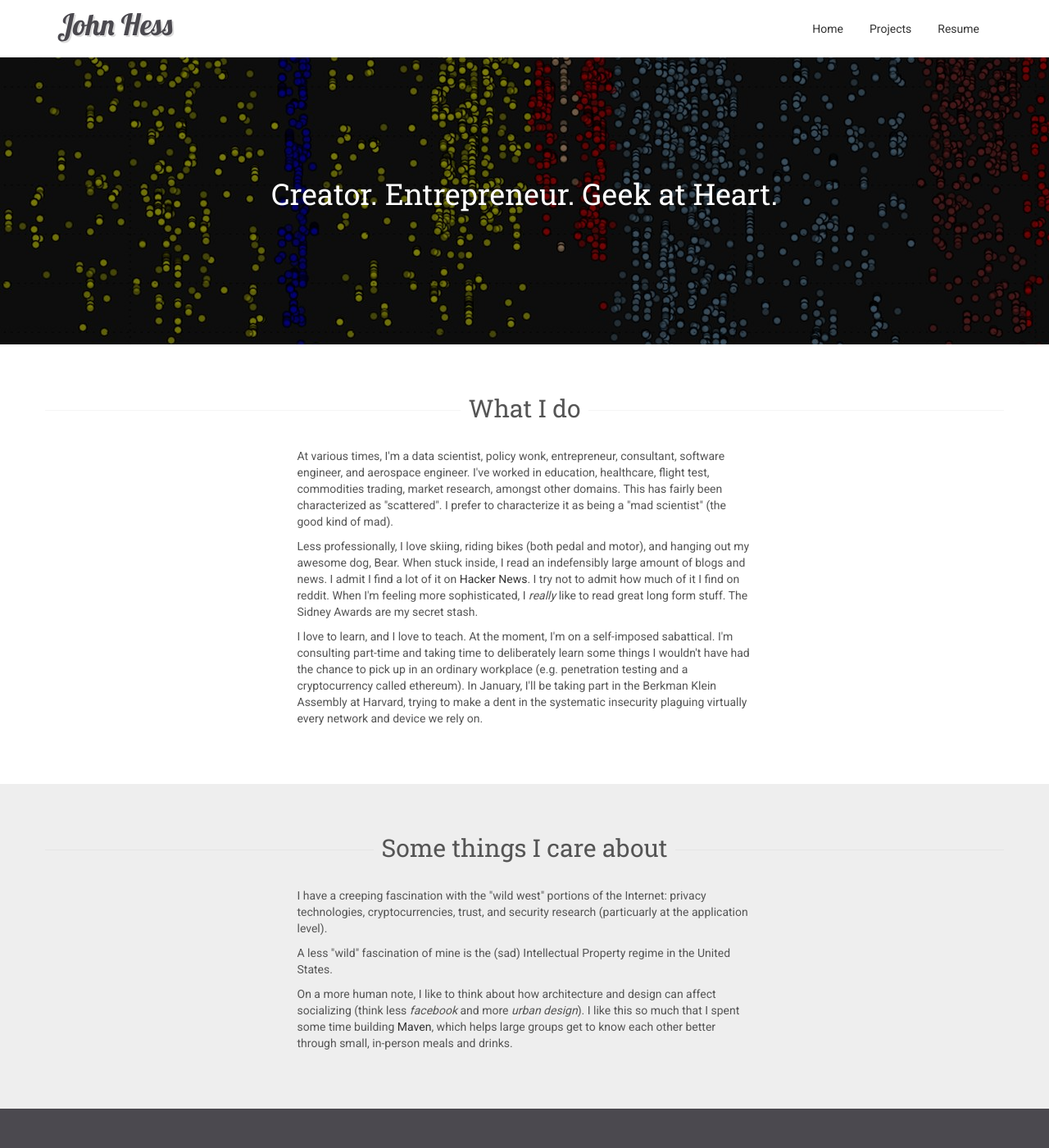
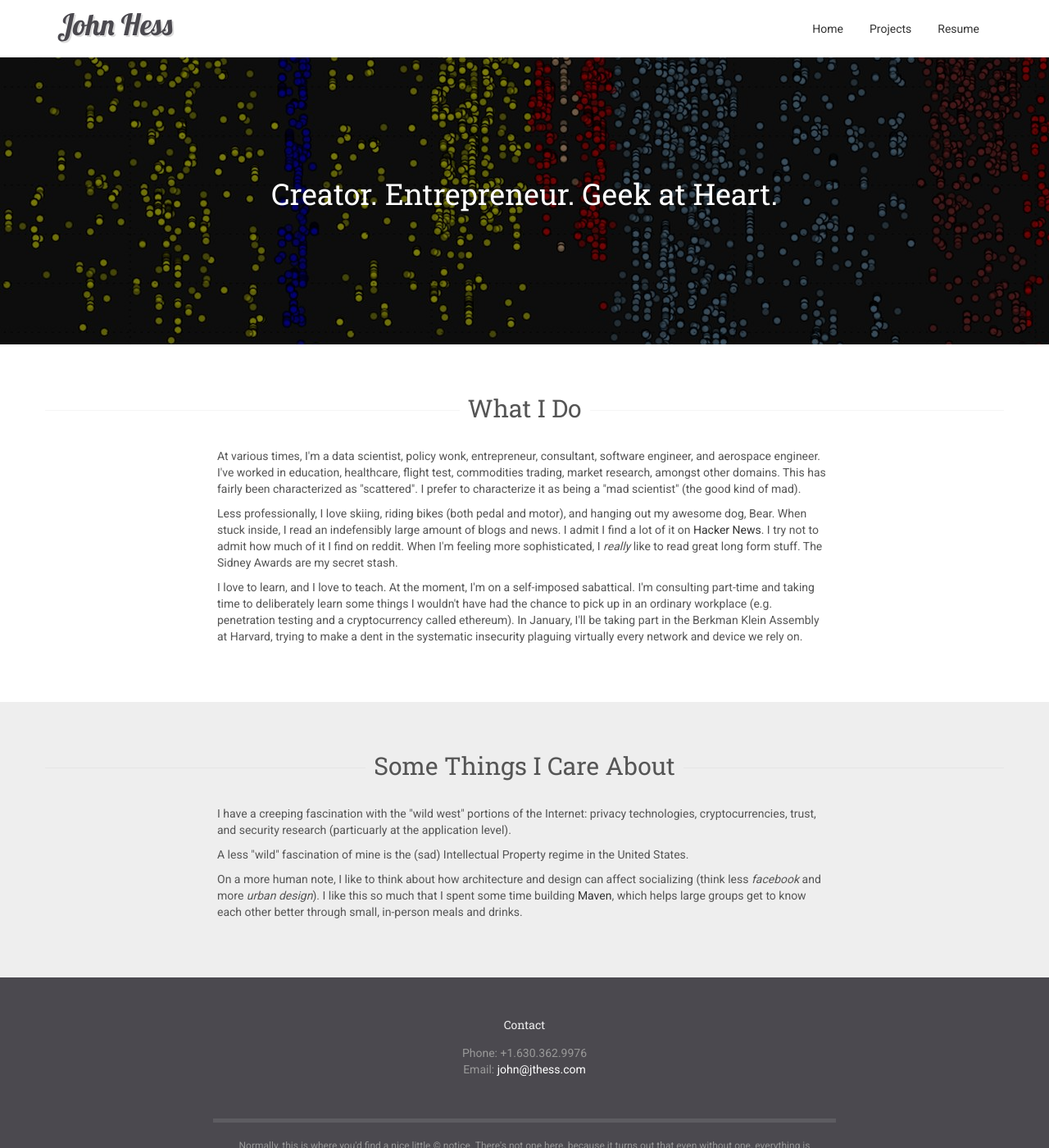
Before and after one commit to johnhess/jthess.com, a Jekyll site: the page built from index.html, in a window 1280 px wide and 1400 px high. Shown: the whole window at 82% size. Built offline with Jekyll 4.4.1, drawn with Linux system fonts in a browser that asks for light colours; a script that is not in the unit is left out.

Commit message:
update styles

```diff
--- a/_layouts/default.html
+++ b/_layouts/default.html
@@ -74,7 +74,7 @@
             </div>
           </div>
 
-          <div class="copyright col-md-6 col-md-offset-3"><p>Normally, this is where you'd find a nice little © notice.  There's not one here, because it turns out that even without one, everything is copyrighted by default, and that's a shame.  If you don't already know and love Creative Commons, check it out :-)</p></div>
+          <div class="copyright col-md-8 col-md-offset-2"><p>Normally, this is where you'd find a nice little © notice.  There's not one here, because it turns out that even without one, everything is copyrighted by default, and that's a shame.  If you don't already know and love Creative Commons, check it out :-)</p></div>
         </div>
       </footer>
     </div>
--- a/index.html
+++ b/index.html
@@ -5,8 +5,8 @@ layout: default
 <section id="about" class="section section">
   <div class="container">
     <div class="row">
-      <h2 class="section-title"><span>What I do</span></h2>
-      <div class="col-md-6 col-md-offset-3">
+      <h2 class="section-title"><span>What I Do</span></h2>
+      <div class="col-md-8 col-md-offset-2">
         <p>At various times, I'm a data scientist, policy wonk, entrepreneur, consultant, software engineer, and aerospace engineer.  I've worked in education, healthcare, flight test, commodities trading, market research, amongst other domains.  This has fairly been characterized as "scattered".  I prefer to characterize it as being a "mad scientist" (the good kind of mad).</p>
 
         <p>Less professionally, I love skiing, riding bikes (both pedal and motor), and hanging out my awesome dog, Bear.  When stuck inside, I read an indefensibly large amount of blogs and news.  I admit I find a lot of it on <a href="http://news.ycombinator.com">Hacker News</a>. I try not to admit how much of it I find on reddit.  When I'm feeling more sophisticated, I <em>really</em> like to read great long form stuff.  The Sidney Awards are my secret stash.</p>
@@ -20,8 +20,8 @@ layout: default
 <section id="interests" class="section section-hilite">
   <div class="container">
     <div class="row">
-      <h2 class="section-title"><span>Some things I care about</span></h2>
-      <div class="col-md-6 col-md-offset-3">
+      <h2 class="section-title"><span>Some Things I Care About</span></h2>
+      <div class="col-md-8 col-md-offset-2">
         <p>I have a creeping fascination with the "wild west" portions of the Internet: privacy technologies, cryptocurrencies, trust, and security research (particuarly at the application level).</p>
         <p>A less "wild" fascination of mine is the (sad) Intellectual Property regime in the United States.</p>
         <p>On a more human note, I like to think about how architecture and design can affect socializing (think less <em>facebook</em> and more <em>urban design</em>).  I like this so much that I spent some time building <a href="https://mavenbot.com">Maven</a>, which helps large groups get to know each other better through small, in-person meals and drinks.</p>
```
Also changed, not shown: projects.html (+3 -7 lines).
